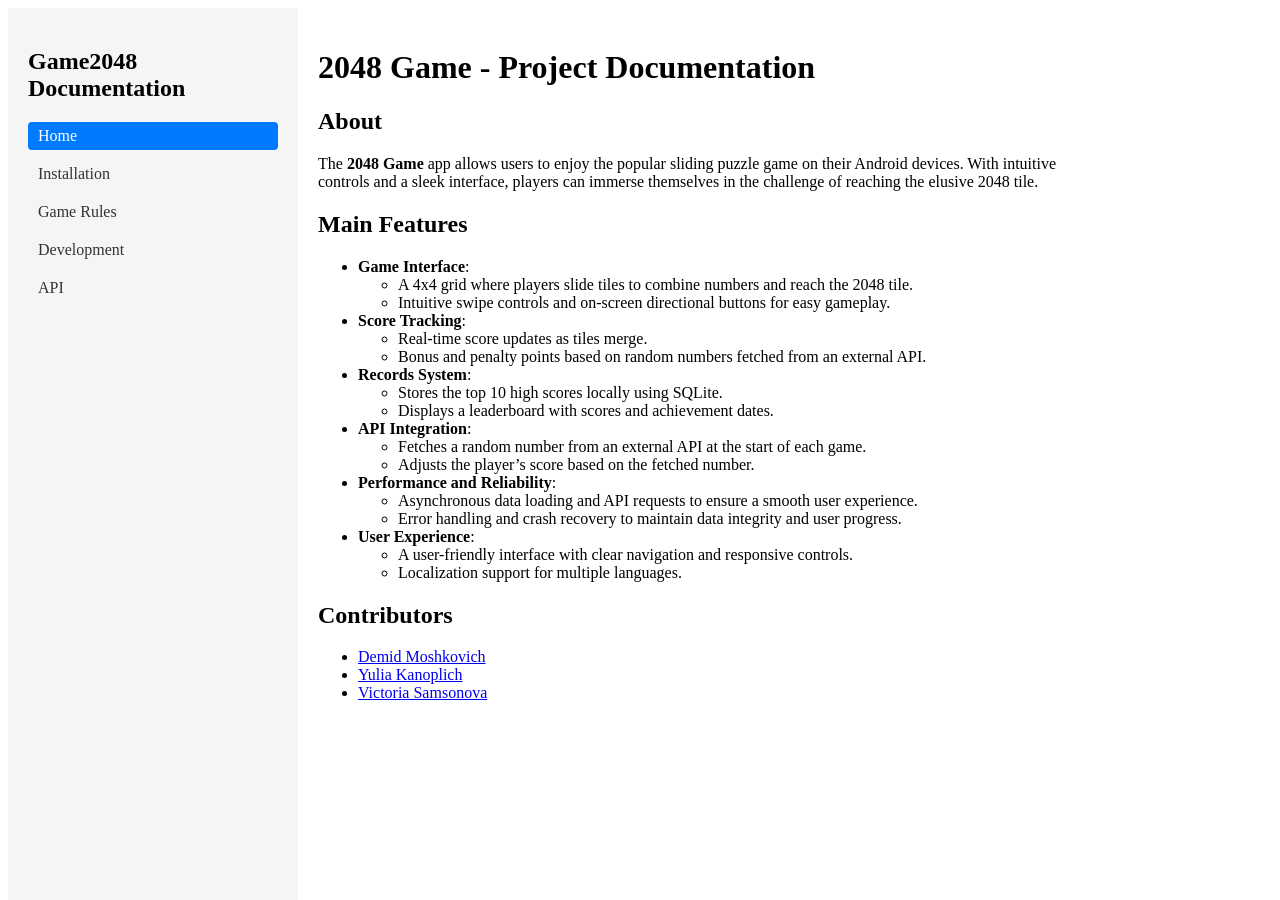
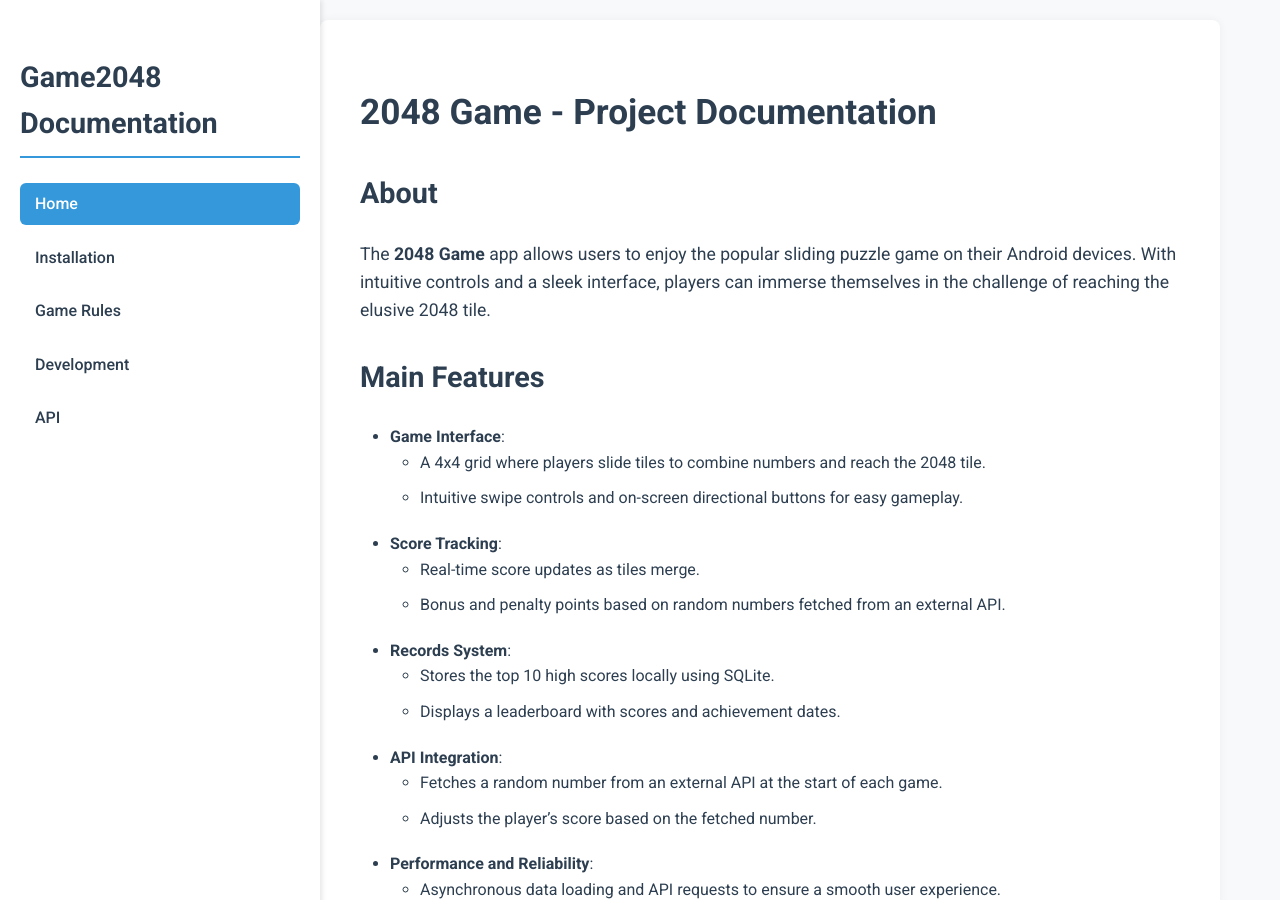
Before and after one commit to fpmi-pmvs2025/pmvs11b-lab8-pickme-team, a Jekyll site: the page built from docs/index.md, in a window 1280 px wide and 900 px high. Built offline with Jekyll 4.4.1, drawn with Linux system fonts in a browser that asks for light colours.

Commit message:
Update style.css

```diff
--- a/docs/assets/css/style.css
+++ b/docs/assets/css/style.css
@@ -1,21 +1,46 @@
+@import url('https://fonts.googleapis.com/css2?family=Roboto:wght@300;400;500;700&display=swap');
+
+:root {
+  --primary-color: #2c3e50;
+  --secondary-color: #3498db;
+  --background-color: #f8f9fa;
+  --text-color: #2c3e50;
+  --sidebar-bg: #ffffff;
+  --hover-color: #e9ecef;
+}
+
+body {
+  font-family: 'Roboto', sans-serif;
+  color: var(--text-color);
+  line-height: 1.6;
+  margin: 0;
+  padding: 0;
+  background-color: var(--background-color);
+}
+
 .container {
   display: flex;
   min-height: 100vh;
 }
 
 .sidebar {
-  width: 250px;
-  background-color: #f5f5f5;
-  padding: 20px;
+  width: 280px;
+  background-color: var(--sidebar-bg);
+  padding: 30px 20px;
   position: fixed;
   height: 100vh;
   overflow-y: auto;
   z-index: 1000;
+  box-shadow: 2px 0 5px rgba(0,0,0,0.1);
 }
 
 .sidebar h1 {
-  font-size: 1.5em;
-  margin-bottom: 20px;
+  font-size: 1.8em;
+  margin-bottom: 25px;
+  color: var(--primary-color);
+  font-weight: 700;
+  border-bottom: 2px solid var(--secondary-color);
+  padding-bottom: 10px;
 }
 
 .sidebar ul {
@@ -24,41 +49,89 @@
 }
 
 .sidebar li {
-  margin-bottom: 10px;
+  margin-bottom: 12px;
 }
 
 .sidebar a {
   text-decoration: none;
-  color: #333;
+  color: var(--text-color);
   display: block;
-  padding: 5px 10px;
-  border-radius: 4px;
+  padding: 8px 15px;
+  border-radius: 6px;
+  transition: all 0.3s ease;
+  font-weight: 500;
 }
 
 .sidebar a:hover {
-  background-color: #e0e0e0;
+  background-color: var(--hover-color);
+  transform: translateX(5px);
 }
 
 .sidebar a.active {
-  background-color: #007bff;
+  background-color: var(--secondary-color);
   color: white;
 }
 
 .content {
   flex: 1;
-  margin-left: 290px;
-  padding: 20px;
-  max-width: 800px;
+  margin-left: 320px;
+  padding: 40px;
+  max-width: 900px;
   box-sizing: border-box;
+  background-color: white;
+  box-shadow: 0 0 10px rgba(0,0,0,0.05);
+  border-radius: 8px;
+  margin-top: 20px;
+  margin-right: 20px;
+}
+
+.content h1 {
+  color: var(--primary-color);
+  font-weight: 700;
+  margin-bottom: 30px;
+  font-size: 2.2em;
+}
+
+.content h2 {
+  color: var(--primary-color);
+  font-weight: 600;
+  margin-top: 30px;
+  font-size: 1.8em;
+}
+
+.content p {
+  margin-bottom: 20px;
+  font-size: 1.1em;
+}
+
+.content ul, .content ol {
+  margin-bottom: 20px;
+  padding-left: 30px;
+}
+
+.content li {
+  margin-bottom: 10px;
+}
+
+@media (max-width: 992px) {
+  .sidebar {
+    width: 250px;
+  }
+
+  .content {
+    margin-left: 290px;
+    padding: 30px;
+  }
 }
 
 @media (max-width: 768px) {
   .sidebar {
-    width: 200px;
+    width: 220px;
   }
 
   .content {
-    margin-left: 240px;
+    margin-left: 260px;
+    padding: 20px;
   }
 }
 
@@ -67,10 +140,12 @@
     width: 100%;
     height: auto;
     position: relative;
+    padding: 20px;
   }
 
   .content {
     margin-left: 0;
-    padding: 10px;
+    padding: 20px;
+    margin-top: 0;
   }
 }
```
